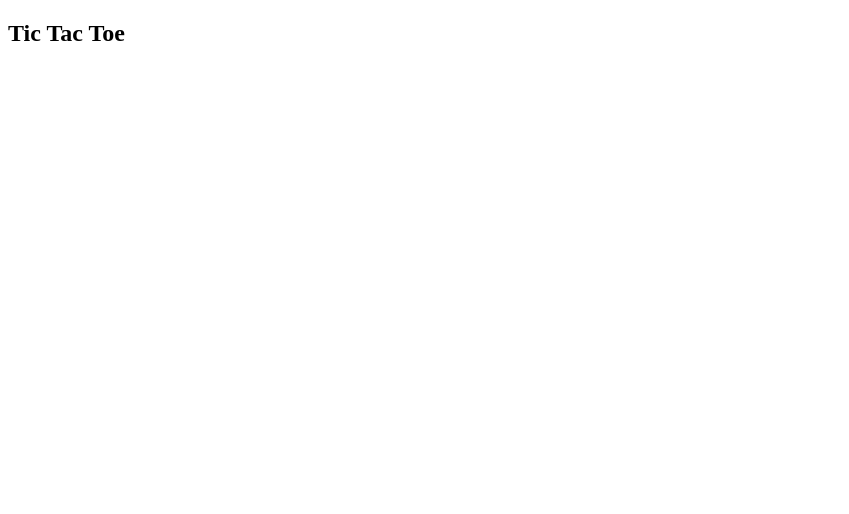
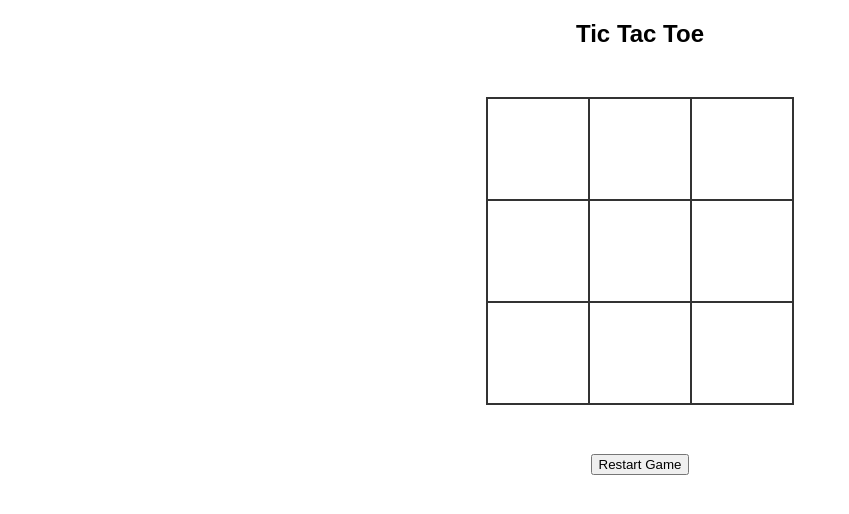
Before and after one commit to toddrgarner/tic-tac-toe, a plain HTML site: page index.html in a window 1280 px wide. Shown: the whole page, without its empty margins (0-849 px from the left). Drawn offline with Linux system fonts and the light colour scheme.

Commit message:
updated style.css

```diff
--- a/index.html
+++ b/index.html
@@ -1,12 +1,14 @@
 <!DOCTYPE html>
 <html lang="en">
   <head>
-    <meta charset="UTF-8">
-    <meta name="viewport"
-    content="width=device-width, user-scalable=no, initial-scale=1.0, maximum-scale=1.0, minimum-scale=1.0">
-    <meta http-equiv="X-UA-Compatible" content="ie=edge">
+    <meta charset="UTF-8" />
+    <meta
+      name="viewport"
+      content="width=device-width, user-scalable=no, initial-scale=1.0, maximum-scale=1.0, minimum-scale=1.0"
+    />
+    <meta http-equiv="X-UA-Compatible" content="ie=edge" />
     <title>Tic Tac Toe</title>
-    <link rel="stylesheet" href="style.css">
+    <link rel="stylesheet" href="style.css" />
   </head>
   <body>
     <section>
@@ -22,26 +24,9 @@
         <div data-cell-index="7" class="cell"></div>
         <div data-cell-index="8" class="cell"></div>
       </div>
-
-
-
-
-
+      <h2 class="game--status"></h2>
+      <button class="game-restart">Restart Game</button>
     </section>
-
-
-
-
+    <script src="script.js"></script>
   </body>
-
-
-
-
-
-
-
-
-
-
-
 </html>
--- a/style.css
+++ b/style.css
@@ -0,0 +1,22 @@
+body {
+    font-family: "Arial", sans-serif;
+}
+section {
+    text-align: center;
+}
+.game--container {
+    display: grid;
+    grid-template-columns: repeat(3, auto);
+    width: 306px;
+    margin: 50px auto;
+}
+.cell {
+    font-family: "Permanent Marker", cursive;
+    width: 100px;
+    height: 100px;
+    box-shadow: 0 0 0 1px #333333;
+    border: 1px solid #333333;
+    cursor: pointer;
+line-height: 100px;
+    font-size: 60px;
+}
```
Lines whose indentation alone changed are shown as unchanged.
